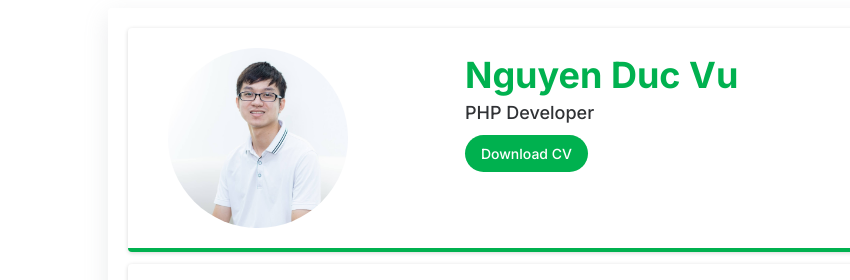
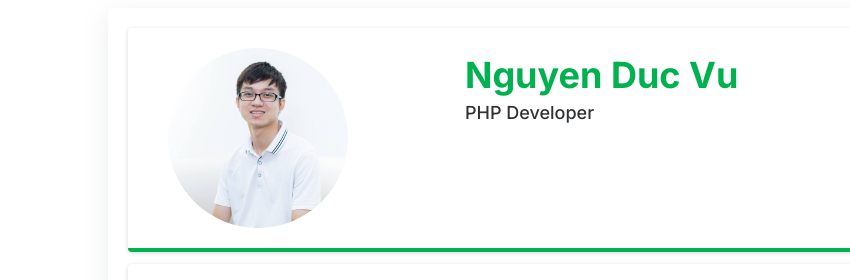
Before and after one commit to vund357/my-cv, a plain HTML site: page index.html in a window 1280 px wide. Shown: the top 280 px of the page, 0-850 px from the left. Drawn offline with Linux system fonts and the light colour scheme.

Commit message:
remove btn download

```diff
--- a/index.html
+++ b/index.html
@@ -14,7 +14,6 @@
             <div class="name-title">
                 <div class="name" id="full_name"></div>
                 <div class="title" id="title"></div>
-                <a href="./cv_vund_php_developer.pdf" class="btn-download" target="_blank">Download CV</a>
             </div>
             <div class="info-contact" id="info-contact">
             </div>
```
